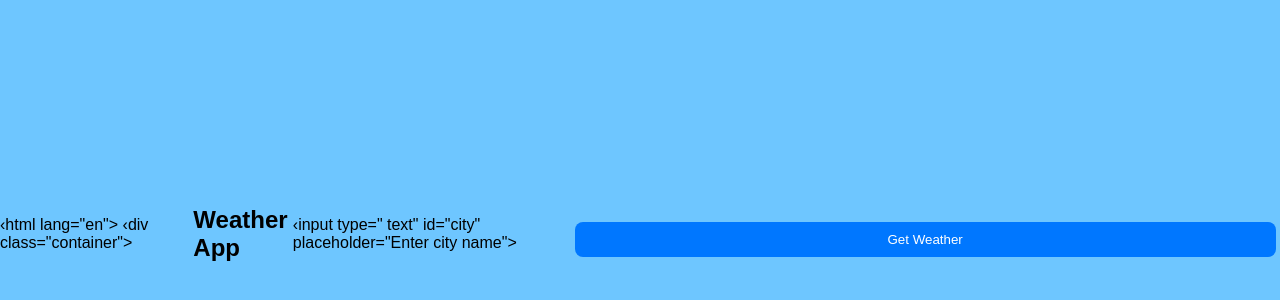
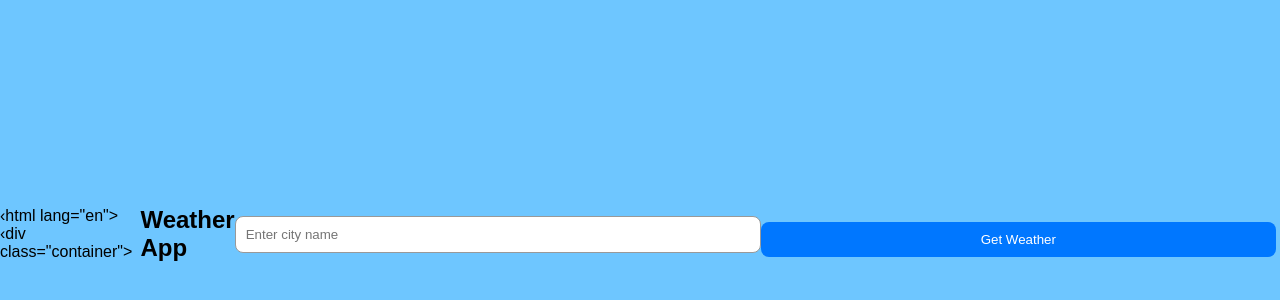
Before and after one commit to pabitra1956/WeatherApp, a plain HTML site: page index.html in a window 1280 px wide. Shown: the part 166-466 px from the top of the page. Drawn offline with Linux system fonts and the light colour scheme.

Commit message:
Update index.html

```diff
--- a/index.html
+++ b/index.html
@@ -8,8 +8,7 @@ href="style.css">
 </head> <body>
 ‹div class="container">
 <h2>Weather App</h2>
-‹input type=" text" id="city"
-placeholder="Enter city name">
+<input type="text" id="city-input" placeholder="Enter city name">
 <button oneclick=" getWeather) ">Get
 Weather</button>
 <div id="result"></div>
```
